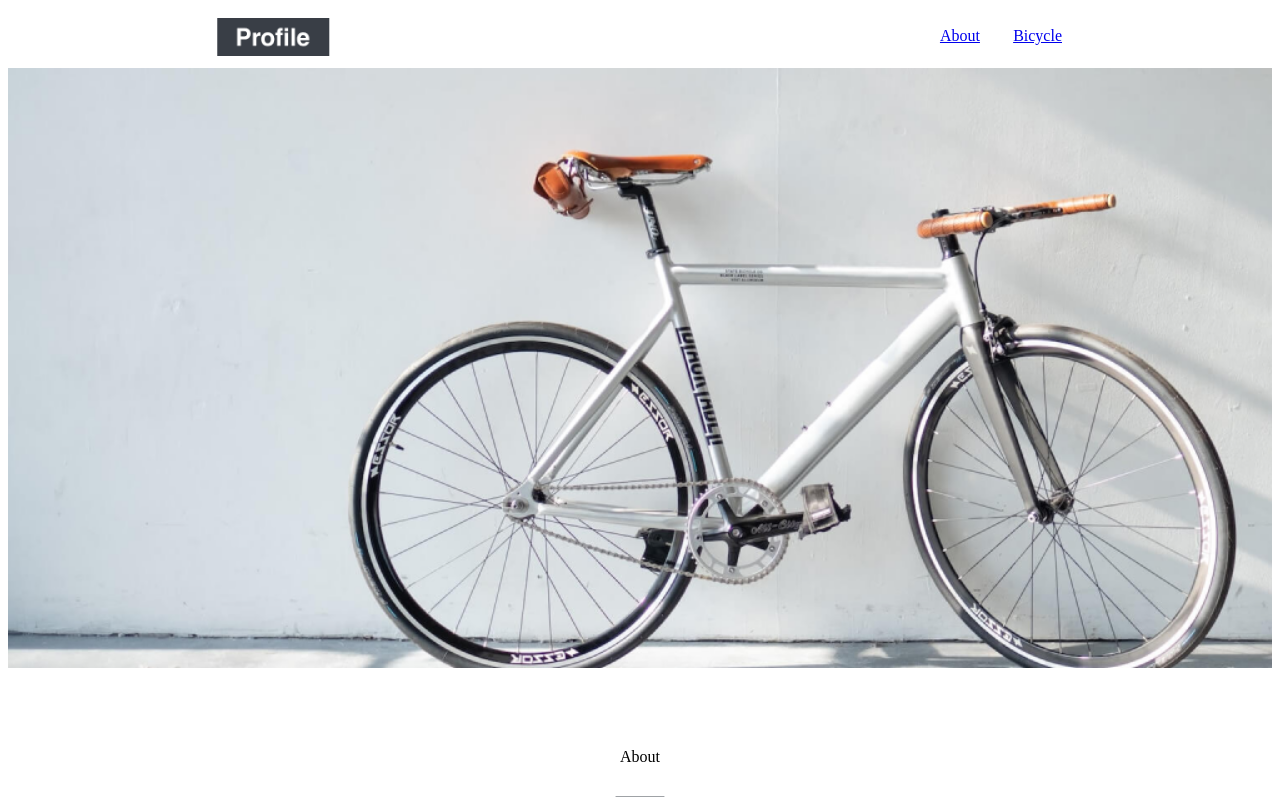
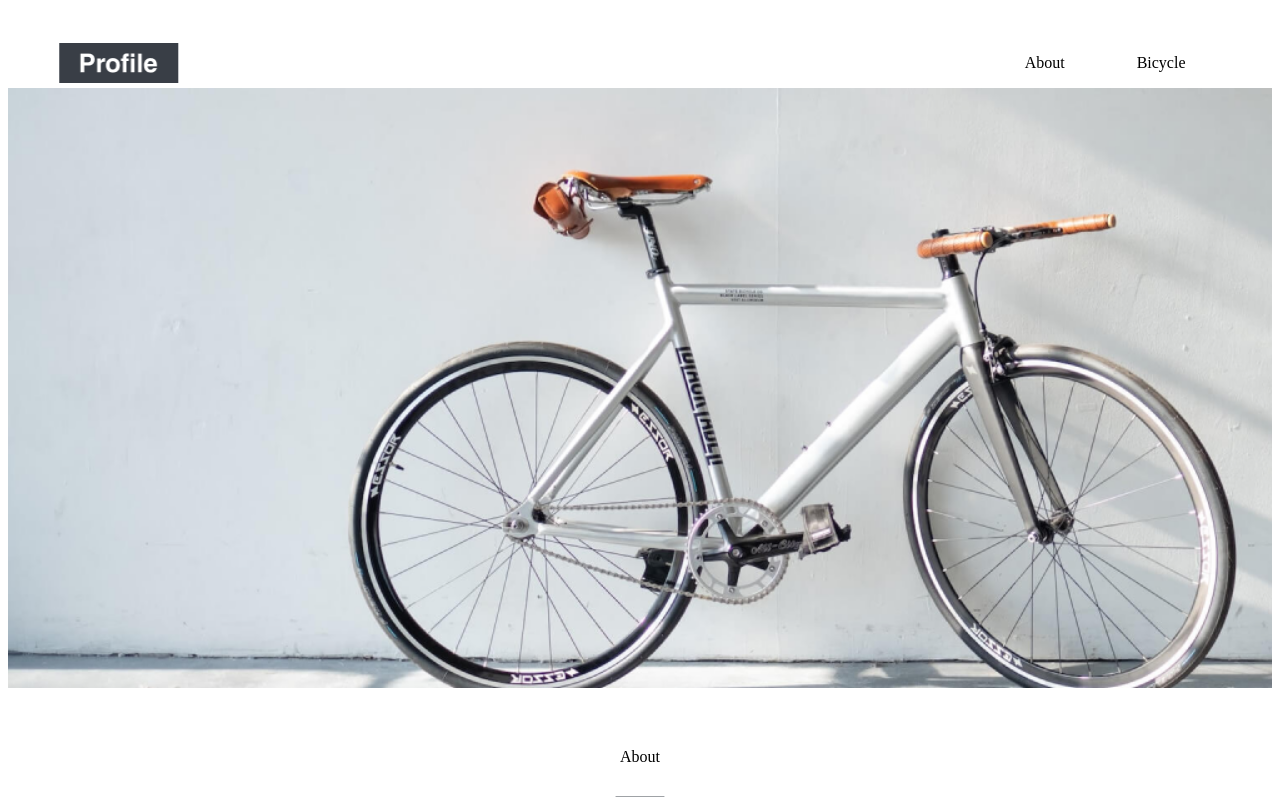
Before and after one commit to tappypuppy/profile-site-1col, a Next.js app: page / in a window 1280 px wide. Shown: the top 800 px of the page. Built offline with nearby package versions, Linux system fonts and the light colour scheme.

Commit message:
header css変更

```diff
--- a/src/components/Header/Header.tsx
+++ b/src/components/Header/Header.tsx
@@ -1,30 +1,35 @@
 import Image from "next/image";
-import { Link as Scroll } from "react-scroll";
 import styles from "./index.module.css";
 import Link from "next/link";
 
 function Header() {
   return (
+    <header>
       <div className={styles.header_box}>
+        <nav className={styles.nav}>
           <Image
             className={styles.logoIcon}
             src="/logo.png"
             alt="logo"
-        // sizes="100vw"
-        // style={{
-        //   width: "20%",
-        //   height: "auto",
-        // }}
             width={120}
             height={40}
           />
-      <div className={styles.about}>
-        <Link href="/#about">About</Link>
+
+          <ul>
+            <li>
+              <Link href="/#about" className={styles.anchor}>
+                About
+              </Link>
+            </li>
+            <li>
+              <Link href="/#bicycle" className={styles.anchor}>
+                Bicycle
+              </Link>
+            </li>
+          </ul>
+        </nav>
       </div>
-      <div className={styles.bicycle}>
-        <Link href="/#bicycle">Bicycle</Link>
-      </div>
-    </div>
+    </header>
   );
 }
 
--- a/src/components/Header/index.module.css
+++ b/src/components/Header/index.module.css
@@ -1,54 +1,52 @@
-.logoIcon {
-  position: absolute;
-  height: 2.5rem;
-  width: 32%;
-  top: 0.42%;
-  right: 64%;
-  bottom: 97.92%;
-  left: 4%;
-  max-width: 100%;
-  overflow: hidden;
-  max-height: 100%;
-  object-fit: contain;
+.header_box {
+  width: 100%;
+  padding: 30px 4% 10px;
+  background-color: #fff;
+  box-sizing: border-box;
 }
 
-.about {
-  position: absolute;
-  top: 0.79%;
-  left: 62.67%;
-  color: var(--color-gray);
+.nav {
+  display: flex;
+  justify-content: space-between;
+  align-items: center;
 }
-.bicycle {
-  position: absolute;
-  top: 0.79%;
-  left: 82.4%;
+.nav ul {
+  /* 謎の40pxを消すために必要 */
+  padding-inline-start: 0;
+  display: flex;
+  justify-content: space-between;
+  width: 30%;
+}
+
+.nav li {
+  list-style-type: none;
+}
+
+.anchor {
+  text-decoration: none;
   color: var(--color-gray);
 }
 
 @media screen and (min-width: 428px) {
-  .logoIcon {
-    position: absolute;
-    height: auto;
-    width: 9%;
-    top: 0.65%;
-    right: 74.13%;
-    bottom: 96.77%;
-    left: 16.5%;
-    max-width: 100%;
-    overflow: hidden;
-    max-height: 100%;
-    object-fit: contain;
+  .nav {
+    display: flex;
+    justify-content: space-between;
+    align-items: center;
   }
-  .about {
-    position: absolute;
-    top: 1.23%;
-    left: 73.73%;
-    color: var(--color-gray);
+  .nav ul {
+    /* 謎の40pxを消すために必要 */
+    padding-inline-start: 0;
+    display: flex;
+    justify-content: space-around;
+    width: 20%;
   }
-  .bicycle {
-    position: absolute;
-    top: 1.23%;
-    left: 79.52%;
+
+  .nav li {
+    list-style-type: none;
+  }
+
+  .anchor {
+    text-decoration: none;
     color: var(--color-gray);
   }
 }
--- a/src/components/Hero/index.module.css
+++ b/src/components/Hero/index.module.css
@@ -1,6 +1,6 @@
 .main_visual {
     position: absolute;
-    top: 3.75rem;
+    top: 5rem;
     left: 0rem;
     width: 100rem;
     height: 37.5rem;
```
Lines whose indentation alone changed are shown as unchanged.
